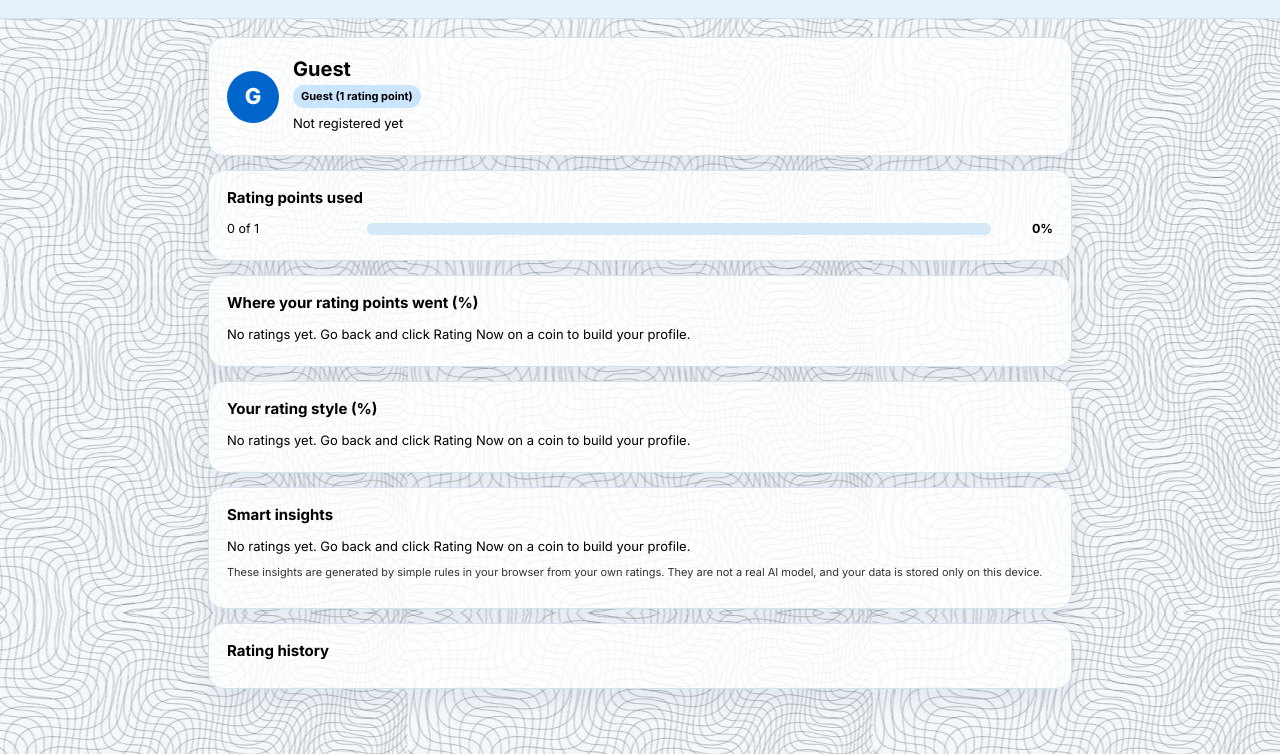
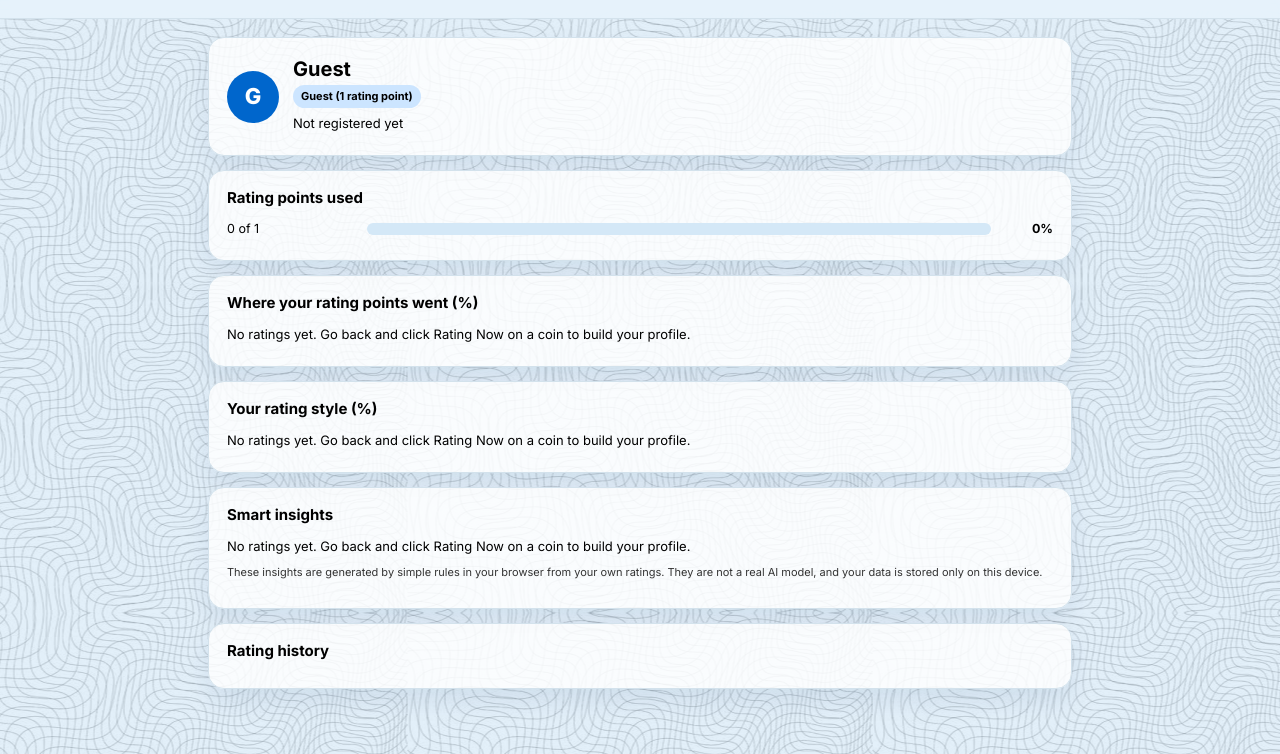
Before and after one commit to bitcatme/alfoxi-rating-app, a website: page profile.html in a window 1280 px wide. Shown: the part 46-800 px from the top of the page. Drawn offline with Linux system fonts and the light colour scheme.

Commit message:
Set site background to light blue

```diff
--- a/theme-extra.css
+++ b/theme-extra.css
@@ -99,3 +99,10 @@
   .logo-svg circle[cx="178"],
   .logo-svg path[d^="M84 150"] { animation: none; }
 }
+
+body {
+  background-color: #d4e8f7;
+  background-image:
+    linear-gradient(rgba(212, 232, 247, 0.65), rgba(212, 232, 247, 0.65)),
+    url("assets/line-pattern.jpeg");
+}
```
